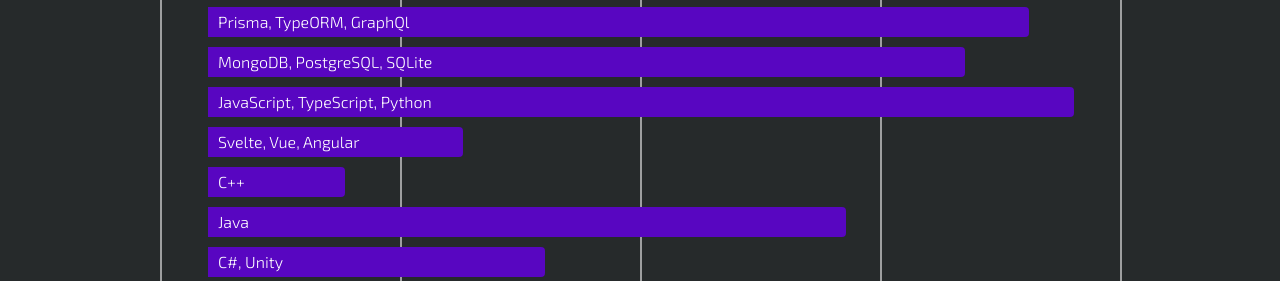
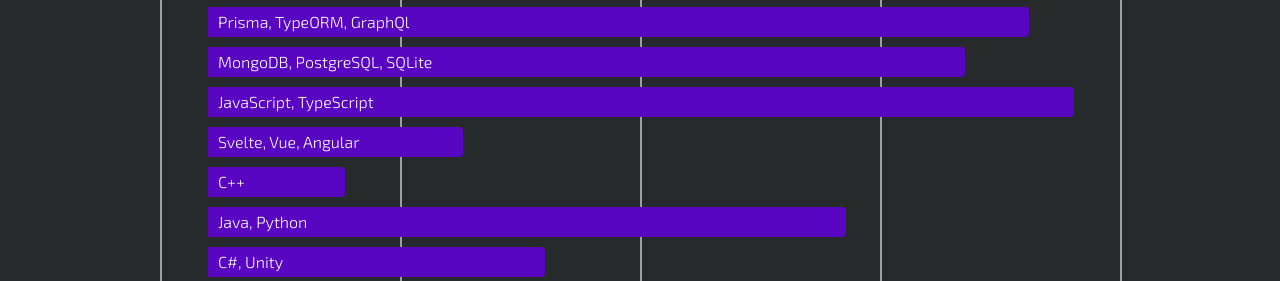
Before and after one commit to HironTez/portfolio, a plain HTML site: page index.html in a window 1280 px wide. Shown: the part 1129-1410 px from the top of the page. Drawn offline with Linux system fonts and the light colour scheme.

Commit message:
adjust skills

```diff
--- a/index.html
+++ b/index.html
@@ -135,7 +135,7 @@
               </li>
               <li class="chart__bar" style="width: 95%">
                 <span class="chart__label">
-                  JavaScript, TypeScript, Python
+                  JavaScript, TypeScript
                 </span>
               </li>
               <li class="chart__bar" style="width: 28%">
@@ -147,7 +147,7 @@
                 <span class="chart__label"> C++ </span>
               </li>
               <li class="chart__bar" style="width: 70%">
-                <span class="chart__label"> Java </span>
+                <span class="chart__label"> Java, Python </span>
               </li>
               <li class="chart__bar" style="width: 37%">
                 <span class="chart__label"> C#, Unity </span>
```
